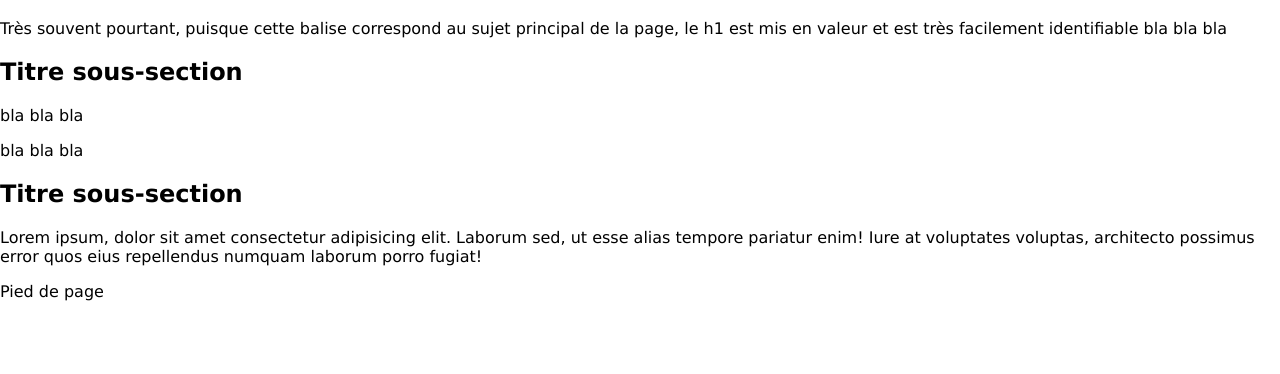
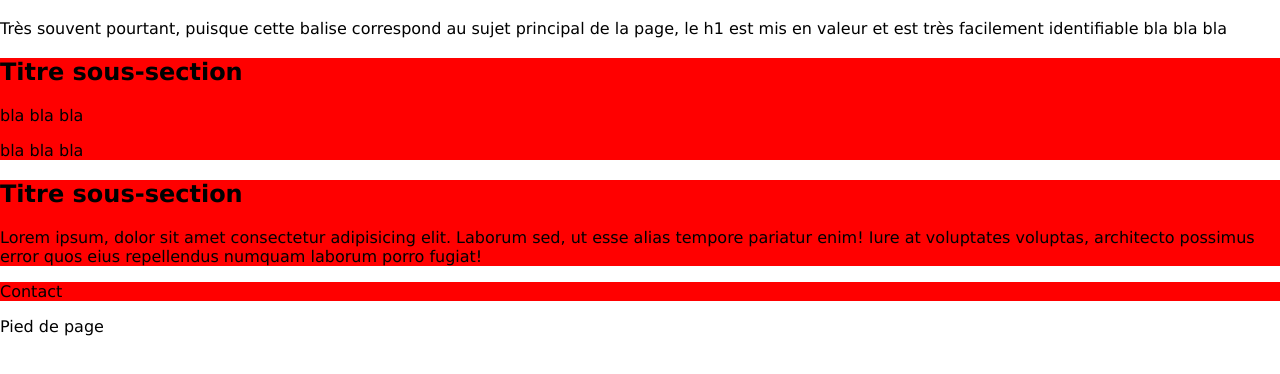
Before and after one commit to pdufourcegep/test2, a plain HTML site: page index.html in a window 1280 px wide. Shown: the part 116-490 px from the top of the page. Drawn offline with nearby package versions, Linux system fonts and the light colour scheme; files that its build step writes are made by us from their sources.

Commit message:
Premier commit

```diff
--- a/css/styles.scss
+++ b/css/styles.scss
@@ -13,3 +13,8 @@ body
     max-width: 1200px;
     width: 90%;
 }
+
+section
+{
+    background-color:red;
+}
--- a/index.html
+++ b/index.html
@@ -54,6 +54,8 @@
             </p>
         </section>
 
+        <section> Contact </section>
+
     </main>
 
 
```
